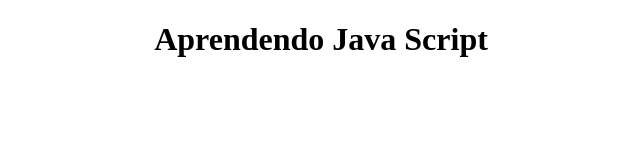
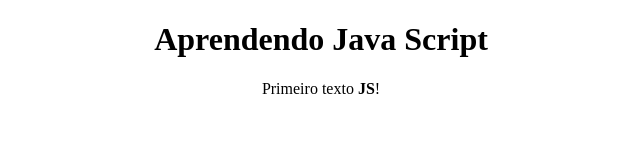
Before and after one commit to GuilhermedePaula-coder/javascript-aula01, a plain HTML site: page index.html in a window 1280 px wide. Shown: the whole page, without its empty margins (319-959 px from the left). Drawn offline with Linux system fonts and the light colour scheme.

Commit message:
criando parágrafro com texto através do JavaScript

```diff
--- a/index.html
+++ b/index.html
@@ -12,6 +12,7 @@
 </head>
 <body>
     <h1>Aprendendo Java Script</h1>
+    <p id="texto"></p>
     <script src="js/script.js"></script>
 </body>
 </html>
--- a/js/script.js
+++ b/js/script.js
@@ -1 +1 @@
-alert('Alerta Externo')
+document.getElementById("texto").innerHTML="Primeiro texto <b>JS</b>!";
```
